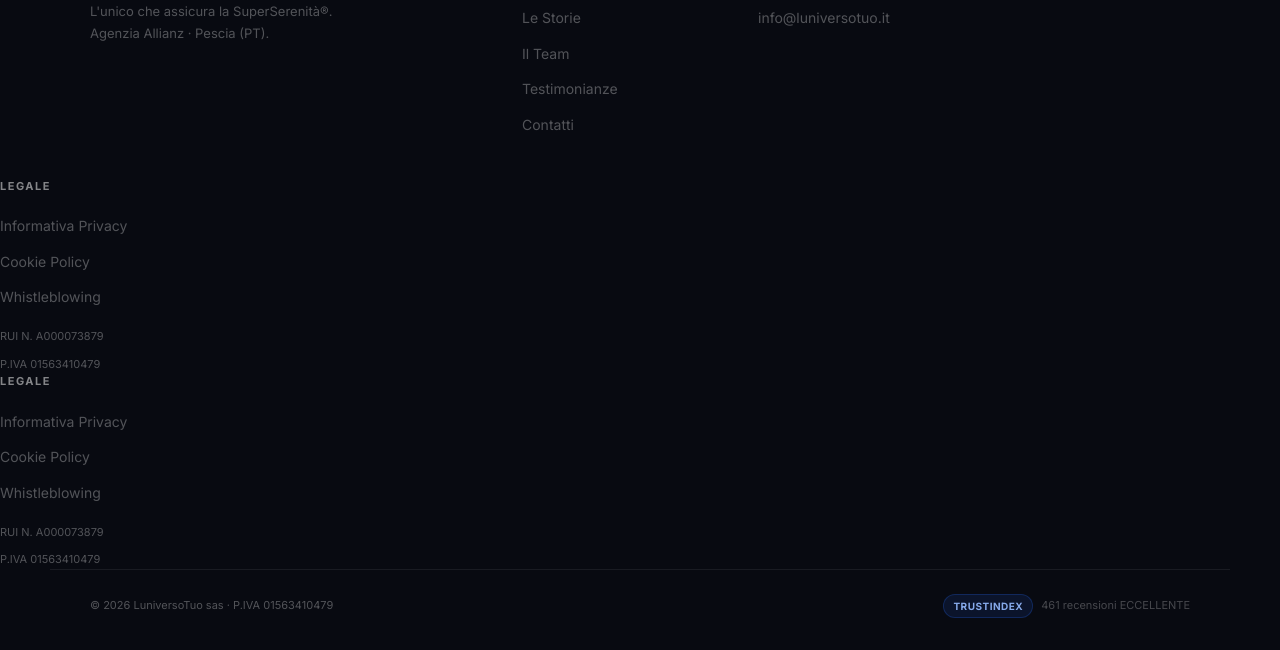
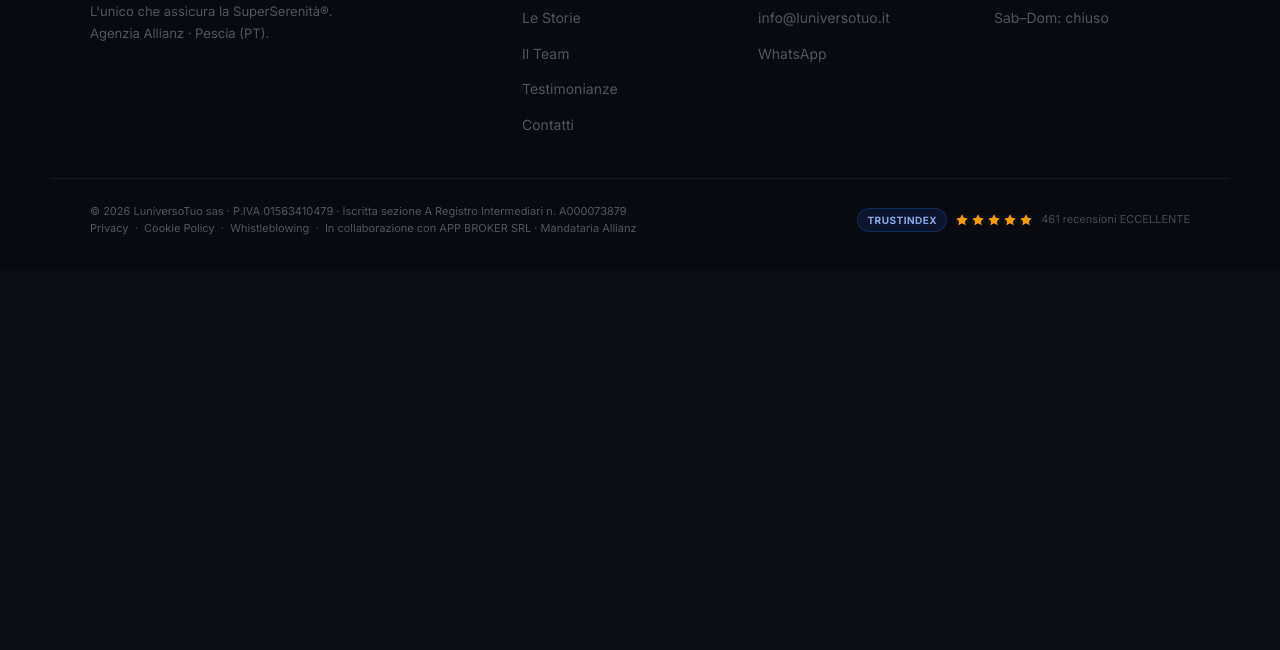
Before and after one commit to Luniversotuo/sito-luniversotuo, a plain HTML site: page testimonianze.html in a window 1280 px wide. Shown: the part 2041-2691 px from the top of the page. After the commit the page ends 2311 px from the top, so only its background shows below. Drawn offline with Linux system fonts and the light colour scheme.

Commit message:
Fix footer: legal links in bottom bar

```diff
--- a/testimonianze.html
+++ b/testimonianze.html
@@ -117,10 +117,30 @@
   </section>
 </div>
 
-<footer class="footer"><div class="footer__grid"><div><div class="footer__logo"><img src="img/logo-luniversotuo.svg" alt="LuniversoTuo" onerror="this.style.display='none'"></div><p class="footer__desc">L'unico che assicura la SuperSerenità®.<br>Agenzia Allianz · Pescia (PT).</p></div><div class="footer__col"><h4>Navigazione</h4><ul><li><a href="superserenita.html">La SuperSerenità</a></li><li><a href="storie.html">Le Storie</a></li><li><a href="team.html">Il Team</a></li><li><a href="testimonianze.html">Testimonianze</a></li><li><a href="contatti.html">Contatti</a></li></ul></div><div class="footer__col"><h4>Contatti</h4><ul><li><a href="tel:057247139">0572 47139</a></li><li><a href="mailto:info@luniversotuo.it">info@luniversotuo.it</a></li></ul></div><div class="footer__col"><h4>Orari</h4><ul><li><a>Lun–Ven: 9–13/16–19</a></li></ul></div></div><div class="footer__col"><h4>Legale</h4><ul><li><a href="informativa-privacy.html">Informativa Privacy</a></li><li><a href="cookie-policy.html">Cookie Policy</a></li><li><a href="whistleblowing.html">Whistleblowing</a></li><li style="color:rgba(255,255,255,0.3);font-size:11px;margin-top:8px;">RUI N. A000073879</li><li style="color:rgba(255,255,255,0.3);font-size:11px;">P.IVA 01563410479</li></ul>
-  <div class="footer__col"><h4>Legale</h4><ul><li><a href="informativa-privacy.html">Informativa Privacy</a></li><li><a href="cookie-policy.html">Cookie Policy</a></li><li><a href="whistleblowing.html">Whistleblowing</a></li><li style="color:rgba(255,255,255,0.3);font-size:11px;margin-top:8px;">RUI N. A000073879</li><li style="color:rgba(255,255,255,0.3);font-size:11px;">P.IVA 01563410479</li></ul></div>
+<footer class="footer"><div class="footer__grid"><div><div class="footer__logo"><img src="img/logo-luniversotuo.svg" alt="LuniversoTuo" onerror="this.style.display='none'"></div><p class="footer__desc">L'unico che assicura la SuperSerenità®.<br>Agenzia Allianz · Pescia (PT).</p></div><div class="footer__col"><h4>Navigazione</h4><ul><li><a href="superserenita.html">La SuperSerenità</a></li><li><a href="storie.html">Le Storie</a></li><li><a href="team.html">Il Team</a></li><li><a href="testimonianze.html">Testimonianze</a></li><li><a href="contatti.html">Contatti</a></li></ul></div><div class="footer__col"><h4>Contatti</h4><ul><li><a href="tel:057247139">0572 47139</a></li><li><a href="mailto:info@luniversotuo.it">info@luniversotuo.it</a></li><li><a href="https://wa.me/39057247139">WhatsApp</a></li></ul></div><div class="footer__col"><h4>Orari</h4><ul><li><a>Lun–Ven: 9–13 / 16–19</a></li><li><a>Sab–Dom: chiuso</a></li></ul></div></div>
+  <div class="footer__bottom">
+    <div class="footer__legal">&copy; 2026 LuniversoTuo sas &middot; P.IVA 01563410479 &middot; Iscritta sezione A Registro Intermediari n. A000073879<br>
+      <a href="informativa-privacy.html" style="color:inherit">Privacy</a>
+      &nbsp;&middot;&nbsp;
+      <a href="cookie-policy.html" style="color:inherit">Cookie Policy</a>
+      &nbsp;&middot;&nbsp;
+      <a href="whistleblowing.html" style="color:inherit">Whistleblowing</a>
+      &nbsp;&middot;&nbsp;
+      In collaborazione con APP BROKER SRL &middot; Mandataria Allianz
+    </div>
+    <div class="footer__trust">
+      <span class="trustbadge">TRUSTINDEX</span>
+      <div class="stars">
+        <svg viewBox="0 0 24 24"><polygon points="12 2 15.09 8.26 22 9.27 17 14.14 18.18 21.02 12 17.77 5.82 21.02 7 14.14 2 9.27 8.91 8.26 12 2"/></svg>
+        <svg viewBox="0 0 24 24"><polygon points="12 2 15.09 8.26 22 9.27 17 14.14 18.18 21.02 12 17.77 5.82 21.02 7 14.14 2 9.27 8.91 8.26 12 2"/></svg>
+        <svg viewBox="0 0 24 24"><polygon points="12 2 15.09 8.26 22 9.27 17 14.14 18.18 21.02 12 17.77 5.82 21.02 7 14.14 2 9.27 8.91 8.26 12 2"/></svg>
+        <svg viewBox="0 0 24 24"><polygon points="12 2 15.09 8.26 22 9.27 17 14.14 18.18 21.02 12 17.77 5.82 21.02 7 14.14 2 9.27 8.91 8.26 12 2"/></svg>
+        <svg viewBox="0 0 24 24"><polygon points="12 2 15.09 8.26 22 9.27 17 14.14 18.18 21.02 12 17.77 5.82 21.02 7 14.14 2 9.27 8.91 8.26 12 2"/></svg>
+      </div>
+      <span style="font-size:11px;color:rgba(255,255,255,0.25);">461 recensioni ECCELLENTE</span>
+    </div>
   </div>
-  <div class="footer__bottom"><div class="footer__legal">&copy; 2026 LuniversoTuo sas · P.IVA 01563410479</div><div class="footer__trust"><span class="trustbadge">TRUSTINDEX</span><span style="font-size:11px;color:rgba(255,255,255,0.25);">461 recensioni ECCELLENTE</span></div></div></footer>
+</footer>
 <a href="https://wa.me/39057247139" target="_blank" class="wa-float" aria-label="WhatsApp"><svg viewBox="0 0 24 24"><path d="M21 11.5a8.38 8.38 0 0 1-.9 3.8 8.5 8.5 0 0 1-7.6 4.7 8.38 8.38 0 0 1-3.8-.9L3 21l1.9-5.7a8.38 8.38 0 0 1-.9-3.8 8.5 8.5 0 0 1 4.7-7.6 8.38 8.38 0 0 1 3.8-.9h.5a8.48 8.48 0 0 1 8 8v.5z"/></svg></a>
 
 <script src="js/chat-widget.js"></script>
```
Also changed, not shown: contatti.html (+13 -1 lines), storie.html (+23 -3 lines), superserenita.html (+10 -4 lines), team.html (+21 -5 lines).
